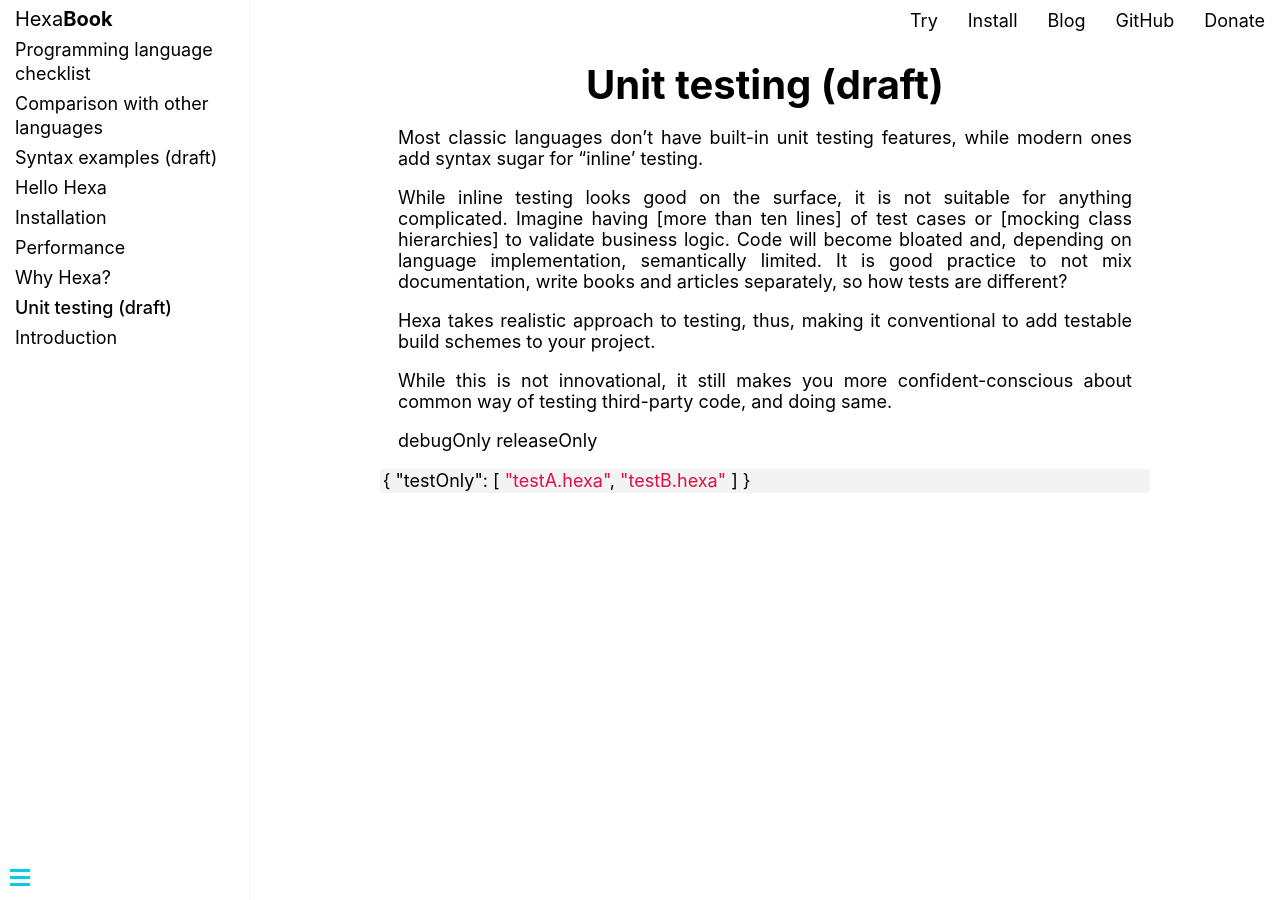
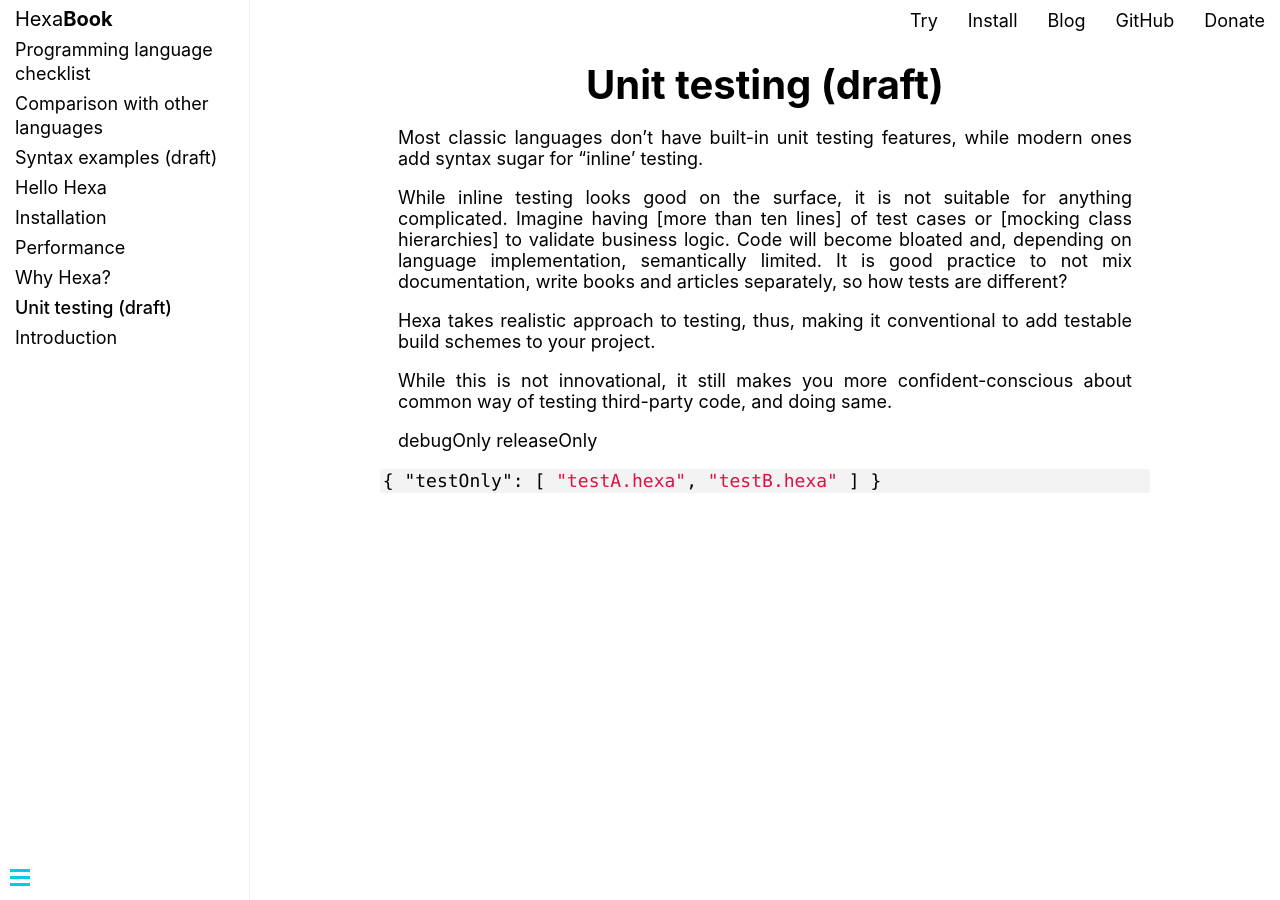
Before and after one commit to hexalang/hexalang.github.io, a Jekyll site: the page built from _book/Testing.md, in a window 1280 px wide. Built offline with Jekyll 4.4.1, drawn with Linux system fonts in a browser that asks for light colours.

Commit message:
Update book.html

```diff
--- a/_layouts/book.html
+++ b/_layouts/book.html
@@ -12,6 +12,7 @@
         {% seo title=false %}
 
 	{% include book-style.html %}
+	<style>{% include book-and-blog.css %}</style>
 	<style>{% include highlighter.css %}</style>
 </head>
 
```
